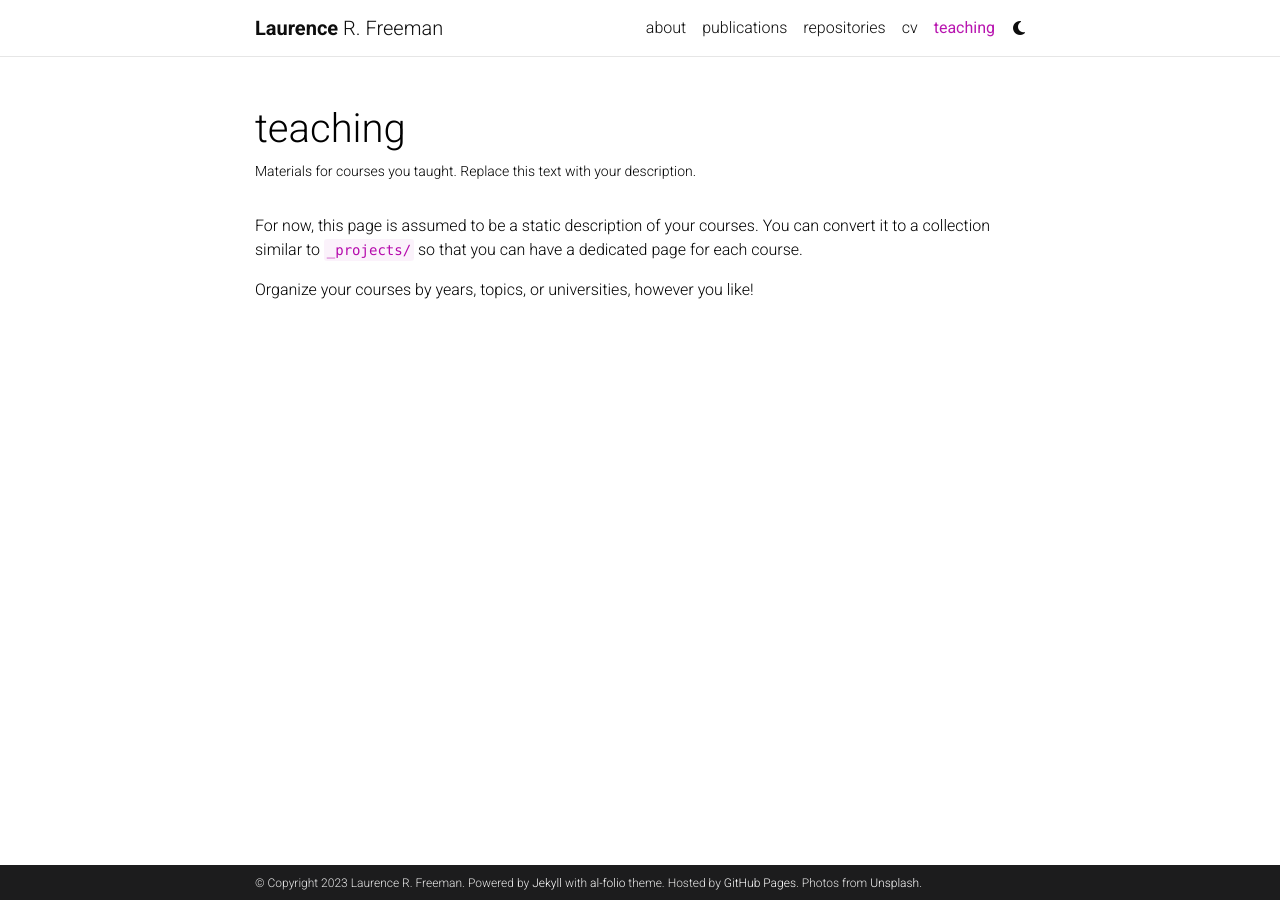
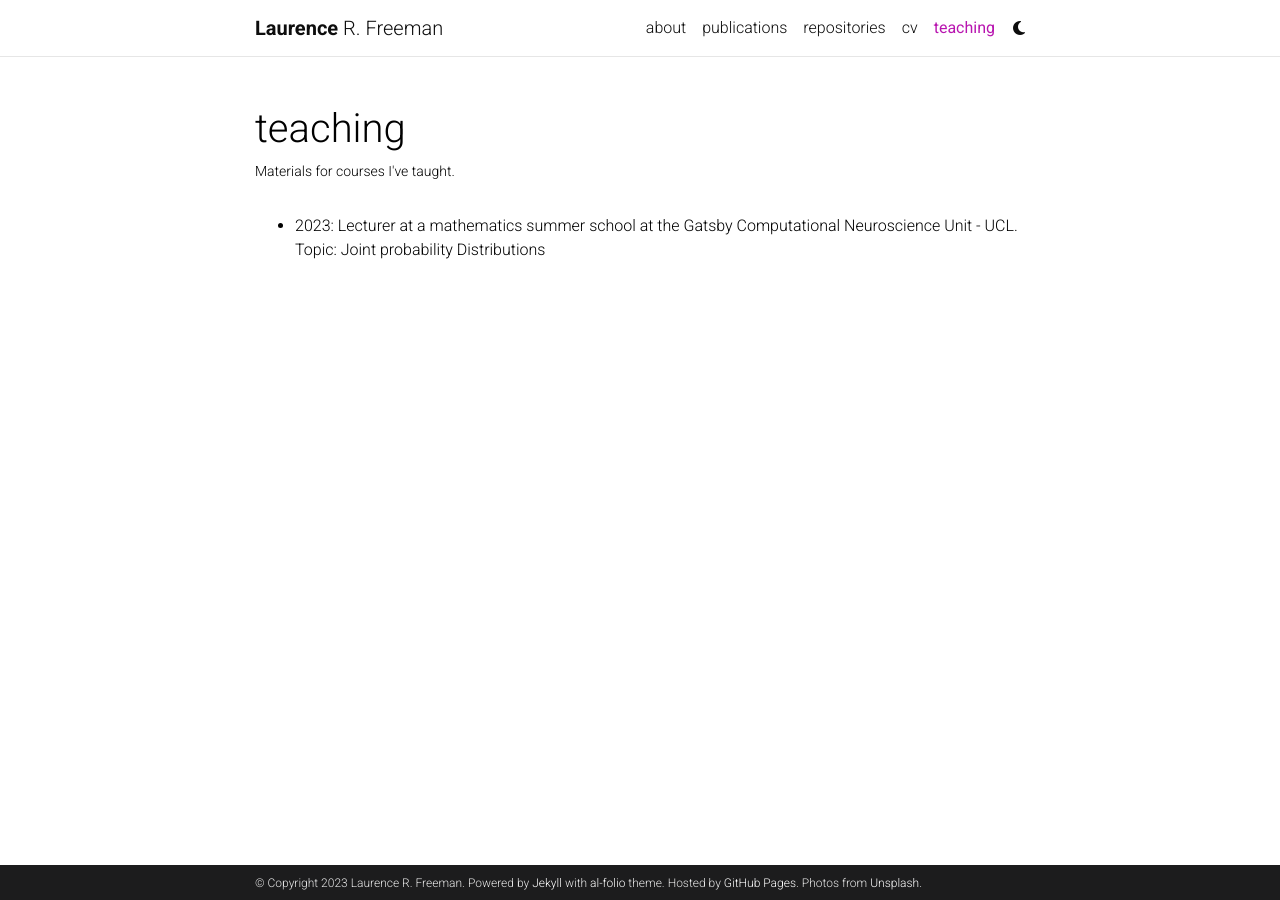
Before and after one commit to 3man1992/3man1992.github.io, a Jekyll site: the page built from _pages/teaching.md, in a window 1280 px wide. Built offline with Jekyll 4.4.1, drawn with Linux system fonts in a browser that asks for light colours; comment, search, counter and statistics services are not loaded; a style sheet for code colours, icons or effects is not loaded.

Commit message:
teaching section

```diff
--- a/_pages/teaching.md
+++ b/_pages/teaching.md
@@ -2,11 +2,9 @@
 layout: page
 permalink: /teaching/
 title: teaching
-description: Materials for courses you taught. Replace this text with your description.
+description: Materials for courses I've taught.
 nav: true
 nav_order: 5
 ---
 
-For now, this page is assumed to be a static description of your courses. You can convert it to a collection similar to `_projects/` so that you can have a dedicated page for each course.
-
-Organize your courses by years, topics, or universities, however you like!
++ 2023: Lecturer at a mathematics summer school at the Gatsby Computational Neuroscience Unit - UCL. Topic: Joint probability Distributions
```
